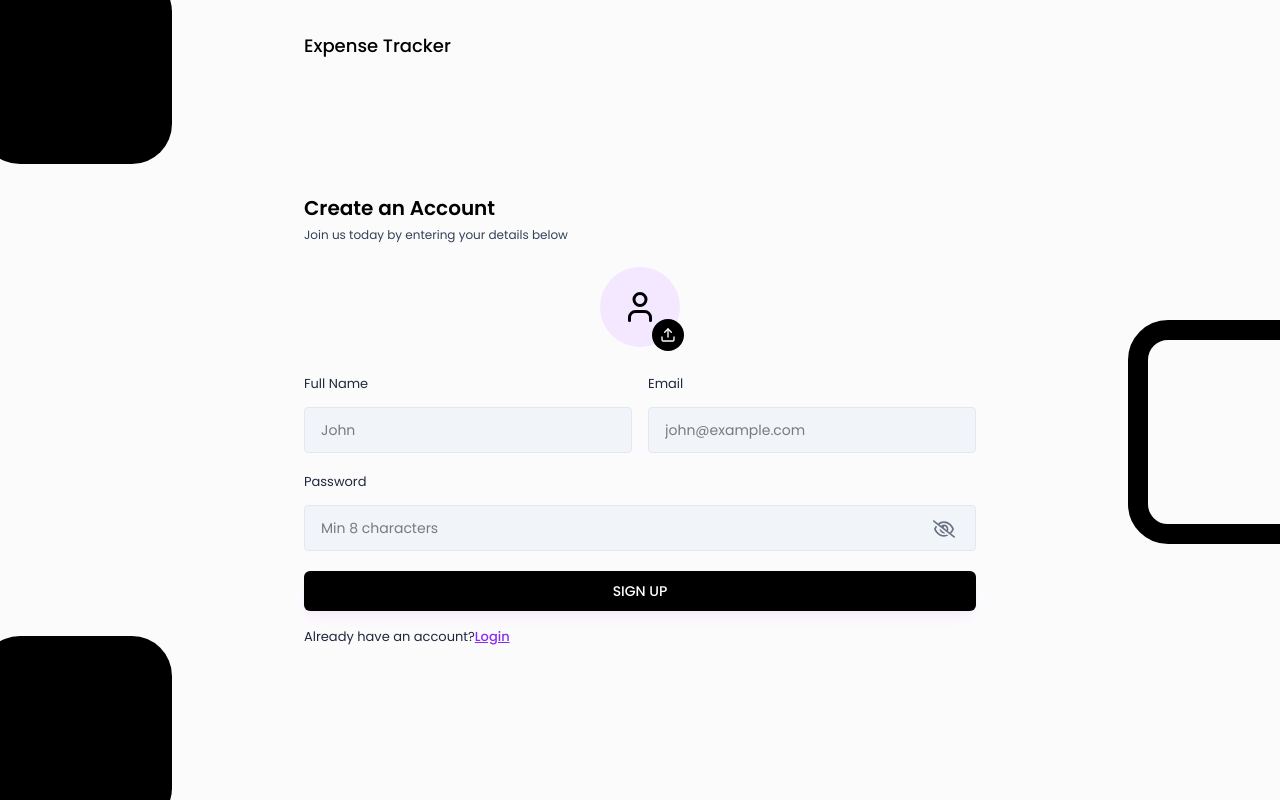
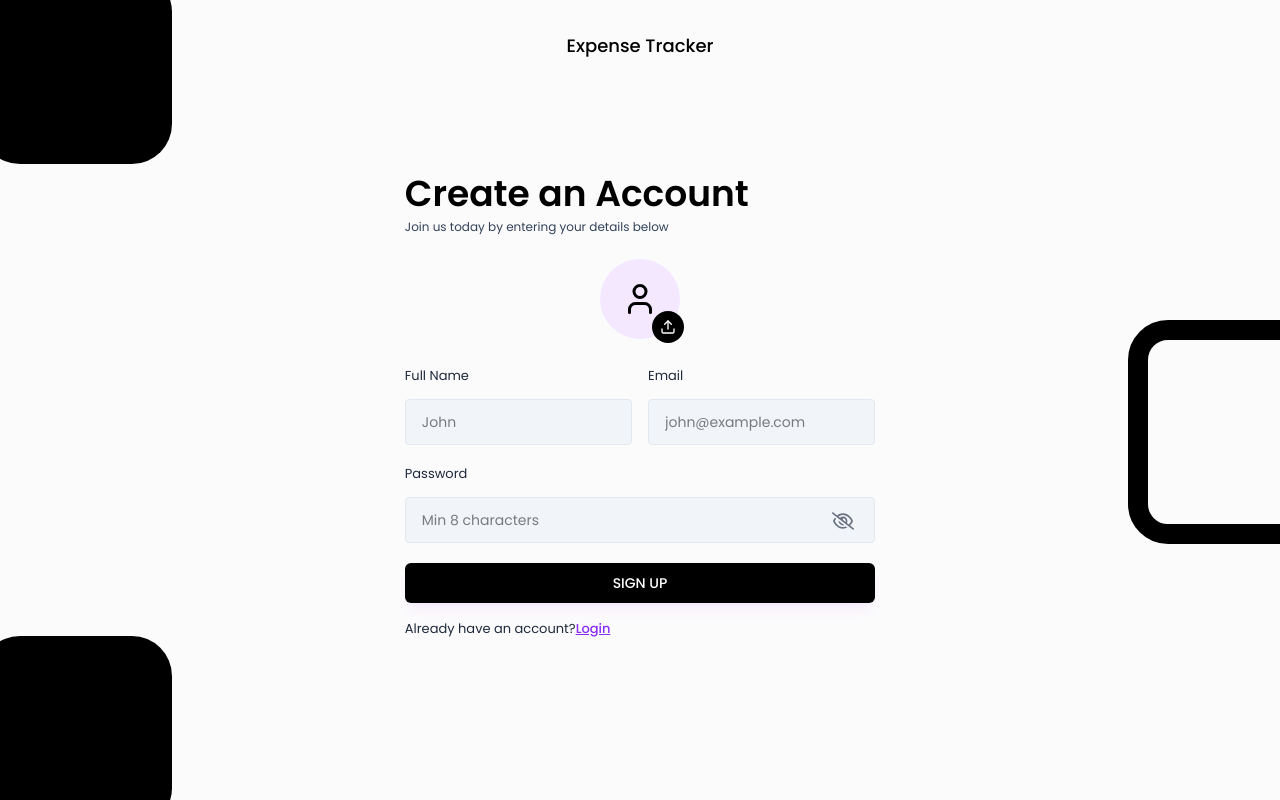
Before and after one commit to ashutoshkurvhe/expense-tracker-app, a React (Vite) app in the folder Expense Tracker/Fontend/: page /signUp in a window 1280 px wide. Built offline with nearby package versions, Linux system fonts and the light colour scheme.

Commit message:
Making some changes

```diff
--- a/Expense Tracker/Fontend/src/components/layouts/AuthLayout.jsx
+++ b/Expense Tracker/Fontend/src/components/layouts/AuthLayout.jsx
@@ -1,7 +1,7 @@
 const AuthLayout = ({ children }) => {
   return (
     <div className="flex justify-center items-center relative">
-      <div className="w-screen h-screen md:w-[60vw] px-12 pt-8 pb-12 z-10">
+      <div className="flex flex-col justify-center items-center w-screen h-screen md:w-[60vw] px-12 pt-8 pb-12 z-10">
         <h2 className="text-lg font-medium text-black">Expense Tracker</h2>
         {children}
       </div>
--- a/Expense Tracker/Fontend/src/index.css
+++ b/Expense Tracker/Fontend/src/index.css
@@ -22,7 +22,7 @@
 }
 
 .btn-primary{
-    @apply w-full text-sm font-medium text-white bg-black shadow-lg shadow-purple-600/5 p-[10px] rounded-md my-1 hover:bg-gray-900 hover:text-white
+    @apply w-full text-sm font-medium text-white bg-black shadow-lg shadow-purple-600/5 p-[10px] rounded-md my-1 hover:bg-gray-700 hover:text-white
 }
 
 .card{
--- a/Expense Tracker/Fontend/src/pages/Auth/Login.jsx
+++ b/Expense Tracker/Fontend/src/pages/Auth/Login.jsx
@@ -55,8 +55,8 @@ const Login = () => {
   };
   return (
     <AuthLayout>
-      <div className="lg:w-[100%] h-3/4 md:h-full flex flex-col justify-center">
-        <h3 className="text-xl font-semibold text-black">Welcome Back</h3>
+      <div className="text-2xl lg:w-[70%] h-3/4 md:h-full flex flex-col justify-center">
+        <h3 className="text-2xl lg:text-4xl font-semibold text-black">Welcome Back</h3>
         <p className="text-xs text-slate-700 mt-[5px] mb-6">
           Please enter your details to log in
         </p>
--- a/Expense Tracker/Fontend/src/pages/Auth/SignUp.jsx
+++ b/Expense Tracker/Fontend/src/pages/Auth/SignUp.jsx
@@ -77,8 +77,8 @@ const SignUp = () => {
   };
   return (
     <AuthLayout>
-      <div className="lg:w-[100%] h-auto md:h-full mt-10 md:mt-0 flex flex-col justify-center">
-        <h3 className="text-xl font-semibold text-black">Create an Account</h3>
+      <div className="lg:w-[70%] h-auto md:h-full mt-10 md:mt-0 flex flex-col justify-center">
+        <h3 className="text-2xl lg:text-4xl font-semibold text-black">Create an Account</h3>
         <p className="text-xs text-slate-700 mt-[5px] mb-6">
           Join us today by entering your details below
         </p>
```
